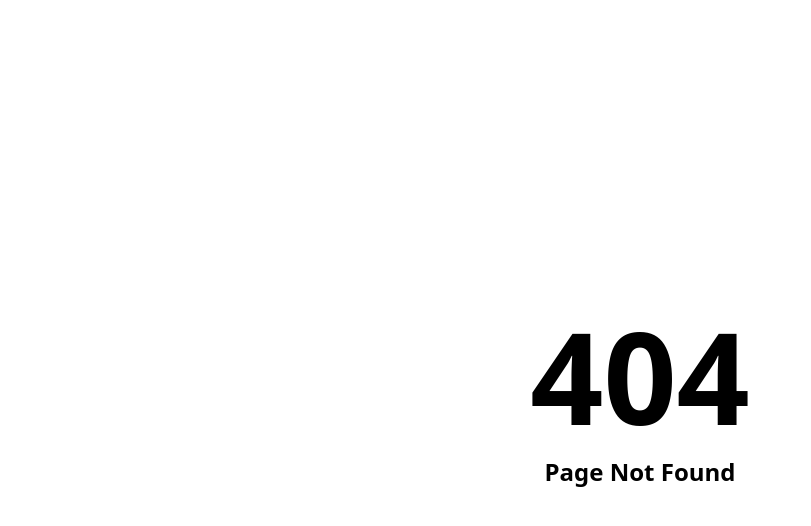
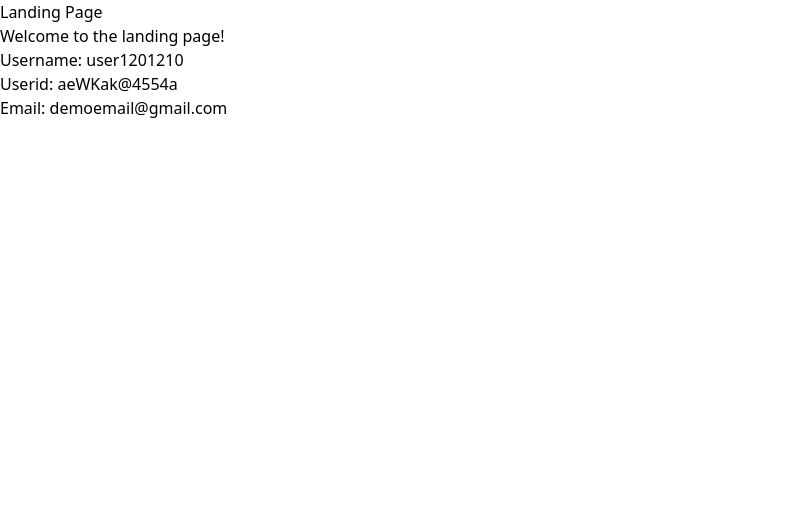
Before and after one commit to tarun9929/Online-Shopping-React-Nodejs, a React (Vite) app in the folder client/: page / in a window 1280 px wide. Before the commit this address had no page. Shown: the top 526 px of the page, without its empty margins (0-811 px from the left). Built offline with nearby package versions, Linux system fonts and the light colour scheme.

Commit message:
feat: add LandingPage component and update routing in main.jsx

```diff
--- /dev/null
+++ b/client/src/Components/LandingPage.jsx
@@ -0,0 +1,17 @@
+import React from "react";
+
+function LandingPage() {
+    return (
+        <>
+            <div>
+                <h1>Landing Page</h1>
+                <p>Welcome to the landing page!</p>
+                <p>Username: user1201210</p>
+                <p>Userid: aeWKak@4554a</p>
+                <p>Email: demoemail@gmail.com</p>
+            </div>
+        </>
+    )
+}
+
+export default LandingPage;
--- a/client/src/main.jsx
+++ b/client/src/main.jsx
@@ -6,6 +6,7 @@ import Register from './Components/Register.jsx'
 import Login from './Components/Login.jsx'
 import { BrowserRouter, Routes , Route } from 'react-router-dom'
 import Error404 from './Components/Error404.jsx'
+import LandingPage from './Components/LandingPage.jsx'
 
 createRoot(document.getElementById('root')).render(
   <StrictMode>
@@ -14,6 +15,7 @@ createRoot(document.getElementById('root')).render(
         <Route path='login'  element={<Login />}/>
         <Route path='register'  element={<Register />}/>
         <Route path='*' element={<Error404 />} />
+        <Route path='/' element={<LandingPage />}></Route>
       </Routes>
     </BrowserRouter>
   </StrictMode>,
```
